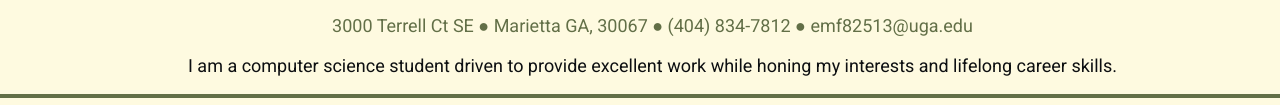
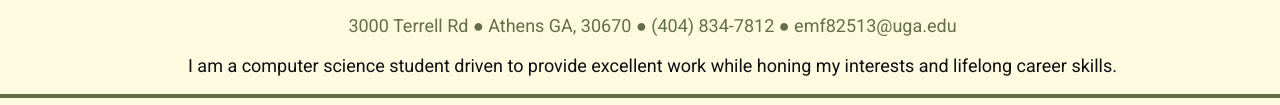
Before and after one commit to evanf01/cv, a plain HTML site: page index.html in a window 1280 px wide. Shown: the part 296-401 px from the top of the page. Drawn offline with Linux system fonts and the light colour scheme; a web font is replaced by a local one.

Commit message:
Update index.html

```diff
--- a/index.html
+++ b/index.html
@@ -18,7 +18,7 @@
         <section class = "splash">
             <h1>Evan Falke</h1>
             <img src="./images/evanheadshot.jpg" alt="Evan's Headshot" style="inline-size:125px;block-size:125px;">
-            <p class = "address">3000 Terrell Ct SE &#9679; Marietta GA, 30067 &#9679; (404) 834-7812 &#9679; emf82513@uga.edu </p>
+            <p class = "address">3000 Terrell Rd &#9679; Athens GA, 30670 &#9679; (404) 834-7812 &#9679; emf82513@uga.edu </p>
             <p>I am a computer science student driven to provide excellent work while honing my interests and lifelong career skills.</p>
         </section>
         <hr>
```
